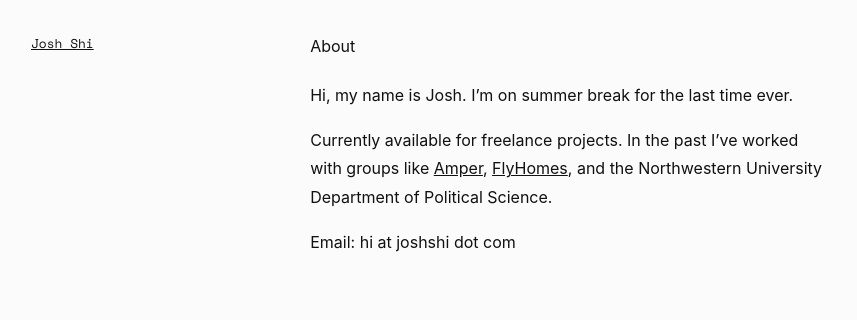
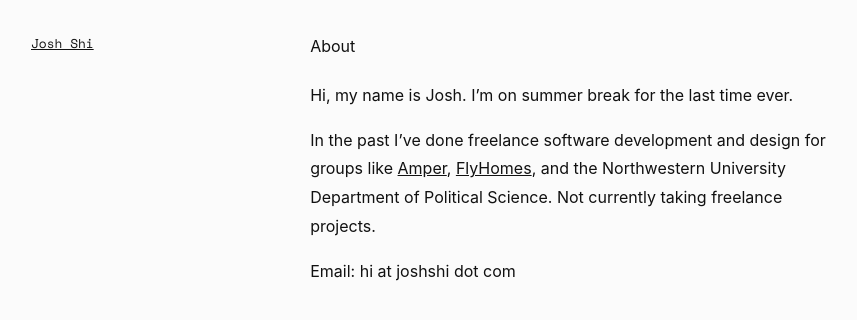
Before and after one commit to thehandsomepanther/thehandsomepanther.github.io, a Jekyll site: the page built from about.md, in a window 1280 px wide. Shown: the top 320 px of the page, without its empty margins (33-890 px from the left). Built offline with Jekyll 4.4.1, drawn with Linux system fonts in a browser that asks for light colours.

Commit message:
NO freelance projects

```diff
--- a/about.md
+++ b/about.md
@@ -5,6 +5,6 @@ permalink: /about
 ---
 Hi, my name is Josh. I'm on summer break for the last time ever.
 
-Currently available for freelance projects. In the past I've worked with groups like [Amper](https://www.amper.xyz), [FlyHomes](https://www.flyhomes.com), and the Northwestern University Department of Political Science.
+In the past I've done freelance software development and design for groups like [Amper](https://www.amper.xyz), [FlyHomes](https://www.flyhomes.com), and the Northwestern University Department of Political Science. Not currently taking freelance projects.
 
 Email: hi at joshshi dot com
```
